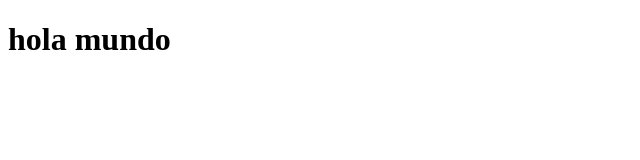
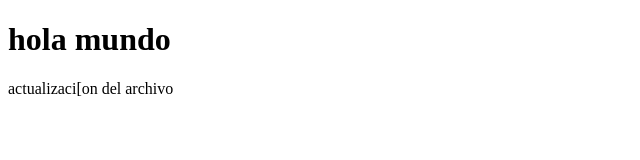
Before and after one commit to HumberRock/subirAgit, a plain HTML site: page index.html in a window 1280 px wide. Shown: the whole page, without its empty margins (0-640 px from the left). Drawn offline with Linux system fonts and the light colour scheme.

Commit message:
modificacion html

```diff
--- a/index.html
+++ b/index.html
@@ -1,2 +1,3 @@
 <!DOCTYPE html>
 <h1>hola mundo</h1>
+<p>actualizaci[on del archivo </p>
```
